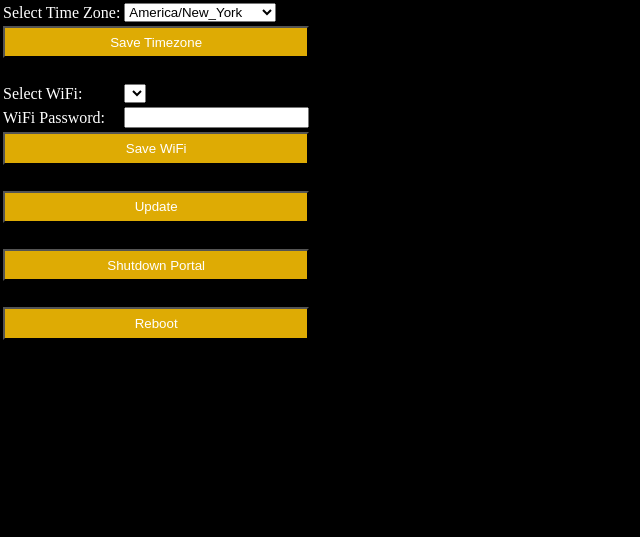
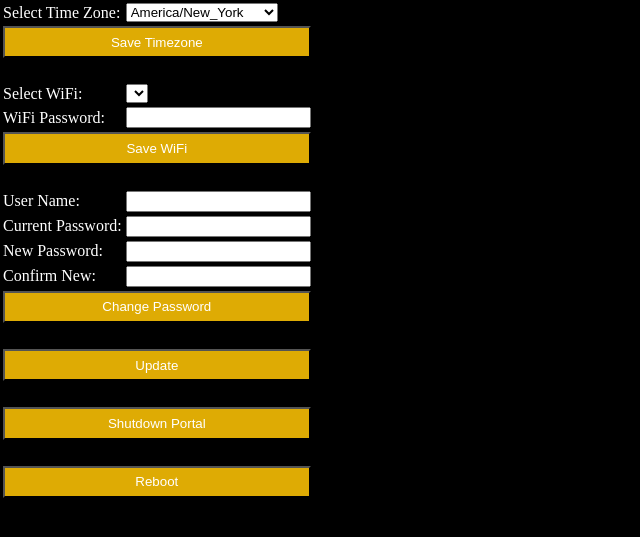
Before and after one commit to skipfire/genmon-addon, a Flask app: template CaptivePortal/templates/app.html in a window 1280 px wide. Shown: the top 537 px of the page, without its empty margins (0-640 px from the left). Run offline with Flask 3, Linux system fonts and the light colour scheme; the template is opened without the code that fills it, so the values that code supplies are empty.

Commit message:
Add password update

```diff
--- a/CaptivePortal/app.py
+++ b/CaptivePortal/app.py
@@ -40,6 +40,28 @@
     t = Thread(target=save_credentials_thread)
     t.start()
     return ssid
+
+@app.route('/update_password', methods = ['GET', 'POST'])
+def update_password():
+    userName = request.form['userName']
+    passwordCurrent = request.form['passwordCurrent']
+    passwordNew = request.form['passwordNew']
+    ps = subprocess.Popen("cat /etc/shadow",shell=True,stdout=subprocess.PIPE,stderr=subprocess.STDOUT)
+    output = ps.communicate()[0].decode()
+    lines = output.split('\n')
+    for line in lines:
+        if line.startswith(userName + ':'):
+            parts = line.split(':')
+            saltEnd = parts[1].find('$', 8)
+            salt = parts[1][0:saltEnd+1]
+            expectedHash = crypt.crypt(passwordCurrent, salt)
+            if expectedHash == parts[1]:
+                ps = subprocess.Popen("echo '" + userName + ":" + passwordNew + "' | sudo chpasswd",shell=True,stdout=subprocess.PIPE,stderr=subprocess.STDOUT)
+                output = ps.communicate()
+                return "Password changed"
+            else:
+                return "Current password is incorrect"
+    return "User not found"
 
 @app.route('/update', methods = ['GET', 'POST'])
 def update():
--- a/CaptivePortal/templates/app.html
+++ b/CaptivePortal/templates/app.html
@@ -25,6 +25,22 @@
 
         function SaveWiFi() {
           $.post("{{ url_for('save_credentials') }}", { ssid: dpdWiFiSsid.value, password: txtWiFiPassword.value }, function(data, status) { alert("The hotspot will shut down, you can reconnect to the Captive Portal after your computer reconnects to your WiFi network " + dpdWiFiSsid.value + ".\nStatus: " + status); });
+        }
+
+        function ChangePassword() {
+          if (txtUserName.value == '' || txtPasswordCurrent.value == '' || txtPasswordNew.value == '') {
+            alert("User Name, Current Password, and New Password are all required fields. Unable to continue.");
+            return;
+          }
+          if (txtPasswordNew.value != txtPasswordConfirm.value) {
+            alert("New password and confirm password do not match. Unable to continue.");
+            return;
+          }
+          $.post("{{ url_for('update_password') }}", {
+              userName: txtUserName.value,
+              passwordCurrent: txtPasswordCurrent.value,
+              passwordNew: txtPasswordNew.value
+          }, function(data, status) { alert(data + ".\nStatus: " + status); });
         }
 
         function Update() {
@@ -79,7 +95,13 @@
           </td>
         </tr>
         <tr><td>WiFi Password:</td><td><input type="password" id="txtWiFiPassword"></td></tr>
-        <tr><td colspan="2"><input type="button" value="Save WiFi" class="button" onclick="SaveWiFi();"></td></tr>
+        <tr><td colspan="2"><input type="button" class="button" value="Save WiFi" onclick="SaveWiFi();"></td></tr>
+        <tr><td colspan="2">&nbsp;</td></tr>
+        <tr><td>User Name:</td><td><input type="text" id="txtUserName"></td></tr>
+        <tr><td>Current Password:</td><td><input type="password" id="txtPasswordCurrent"></td></tr>
+        <tr><td>New Password:</td><td><input type="password" id="txtPasswordNew"></td></tr>
+        <tr><td>Confirm New:</td><td><input type="password" id="txtPasswordConfirm"></td></tr>
+        <tr><td colspan="2"><input type="button" class="button" value="Change Password" onclick="ChangePassword();"></td></tr>
         <tr><td colspan="2">&nbsp;</td></tr>
         <tr><td colspan="2"><input type="button" class="button" value="Update" onclick="Update();"></td></tr>
         <tr><td colspan="2">&nbsp;</td></tr>
@@ -93,6 +115,10 @@
       var dpdTimeZone = document.getElementById('dpdTimeZone');
       var dpdWiFiSsid = document.getElementById('dpdWiFiSsid');
       var txtWiFiPassword = document.getElementById('txtWiFiPassword');
+      var txtUserName = document.getElementById('txtUserName');
+      var txtPasswordCurrent = document.getElementById('txtPasswordCurrent');
+      var txtPasswordNew = document.getElementById('txtPasswordNew');
+      var txtPasswordConfirm = document.getElementById('txtPasswordConfirm');
     </script>
   </body>
 </html>
```
